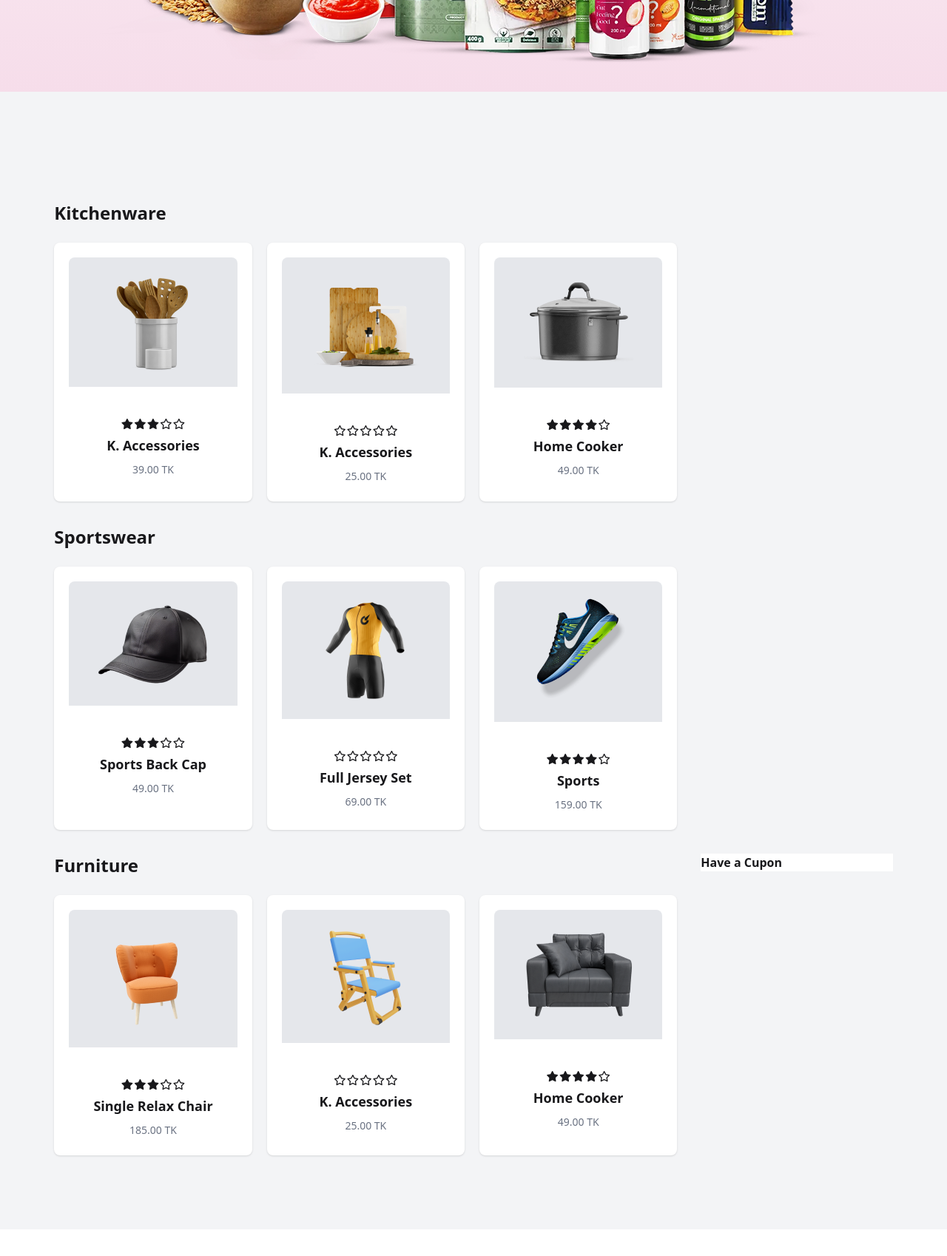
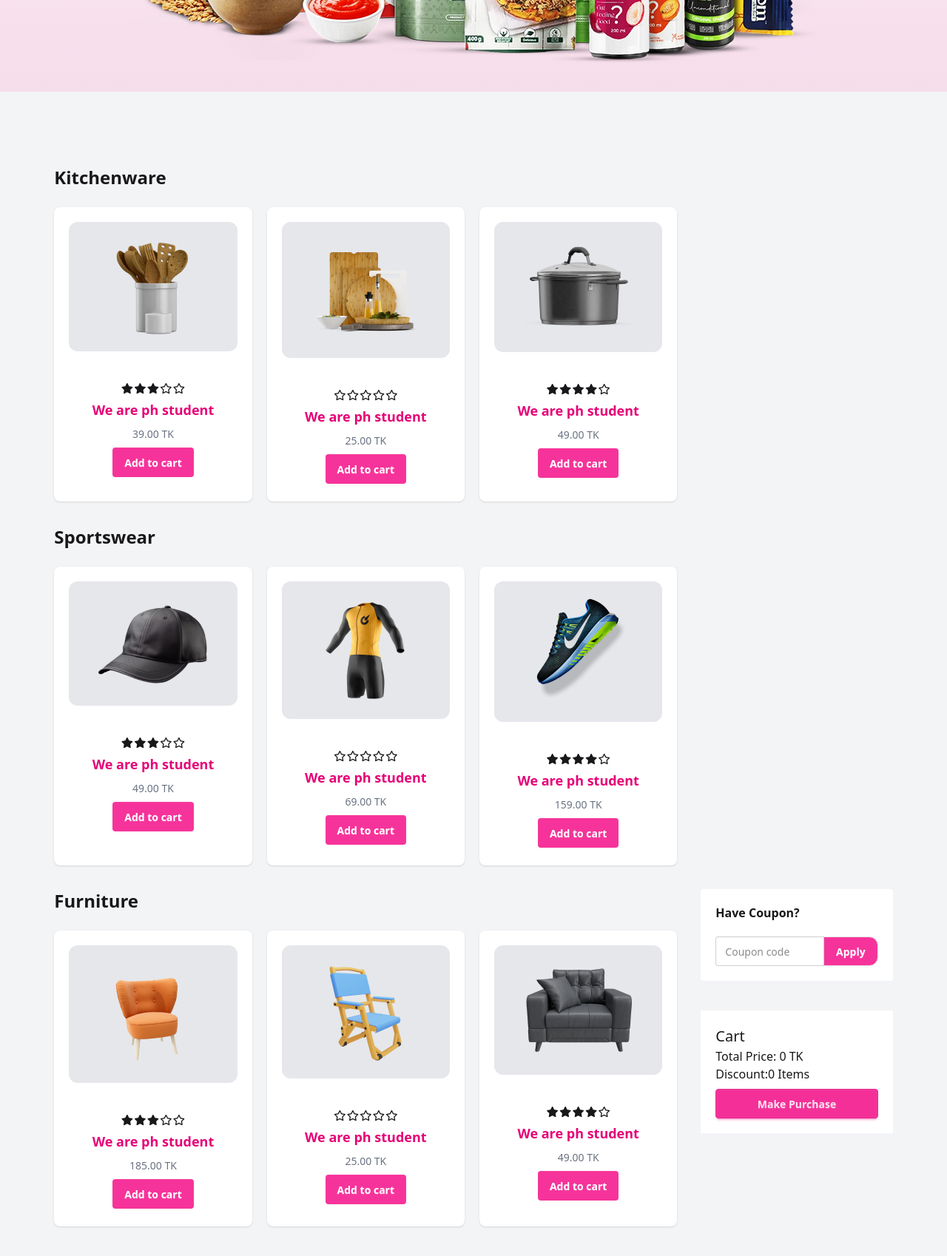
Before and after one commit to sm-sabbir64/Deshi-deals, a plain HTML site: page index.html in a window 1280 px wide. Shown: the part 1000-2698 px from the top of the page at 74% size. Before the commit the page ends 2662 px from the top, so only its background shows below. Drawn offline with nearby package versions, Linux system fonts and the light colour scheme.

Commit message:
added js explained dynamic resources

```diff
--- a/index.html
+++ b/index.html
@@ -31,8 +31,7 @@
 
     <main class="bg-gray-100">
         <!-- banner section start here -->
-        <section id="banner"
-            class=" bg-linear-to-t from-[#F6DDEA] to-[#FFFFFF]">
+        <section id="banner" class=" bg-linear-to-t from-[#F6DDEA] to-[#FFFFFF]">
             <div class="mt-[140px]">
                 <h1 class="font-bold text-[40px] flex justify-center">Purchase TK 200 or above & get</h1>
                 <span class=" flex justify-center font-bold text-[40px] text-[#e527b2]">20% off</span>
@@ -45,16 +44,14 @@
         </section>
 
         <!-- Products section start here -->
-        <section id="products-container"
-            class=" mt-12 w-11/12 mx-auto py-25 grid grid-cols-12 gap-8  p-5">
+        <section id="products-container" class="w-11/12 mx-auto py-25 grid grid-cols-12 gap-8  p-5">
             <section id="product-box" class="col-span-9">
                 <div class="kitchen">
                     <h1 class="text-2xl font-bold">Kitchenware</h1>
                     <div class="kitchen-items grid grid-cols-3 gap-5 mt-6">
                         <div class="card bg-base-100 shadow-sm">
-                            <figure class="bg-gray-200 m-5">
-                                <img src="./assets/kitchen-1.png" alt="Shoes"
-                                    class="rounded-xl py-5" />
+                            <figure class="bg-gray-200 m-5 rounded-xl">
+                                <img src="./assets/kitchen-1.png" alt="Shoes" class="rounded-xl py-5" />
                             </figure>
                             <div class="card-body items-center text-center">
                                 <div class="flex">
@@ -66,13 +63,13 @@
                                 </div>
                                 <h2 class="card-title">K. Accessories</h2>
                                 <span class="text-gray-500">39.00 TK</span>
+                                 <button id="cart-btn-spoon" class="btn text-white bg-pink-500 border-none">Add to cart</button>
                             </div>
                         </div>
 
                         <div class="card bg-base-100 shadow-sm ">
-                            <figure class="bg-gray-200 m-5">
-                                <img src="./assets/kitchen-2.png" alt="Shoes"
-                                    class="rounded-xl py-5" />
+                            <figure class="bg-gray-200 m-5 rounded-xl">
+                                <img src="./assets/kitchen-2.png" alt="Shoes" class="rounded-xl py-5" />
                             </figure>
                             <div class="card-body items-center text-center">
                                 <div class="flex">
@@ -84,13 +81,13 @@
                                 </div>
                                 <h2 class="card-title">K. Accessories</h2>
                                 <span class="text-gray-500">25.00 TK</span>
+                                <button class="btn text-white bg-pink-500 border-none">Add to cart</button>
                             </div>
                         </div>
 
                         <div class="card bg-base-100 shadow-sm">
-                            <figure class="bg-gray-200 m-5">
-                                <img src="./assets/kitchen-3.png" alt="Shoes"
-                                    class="rounded-xl py-5" />
+                            <figure class="bg-gray-200 m-5 rounded-xl">
+                                <img src="./assets/kitchen-3.png" alt="Shoes" class="rounded-xl py-5" />
                             </figure>
                             <div class="card-body items-center text-center">
                                 <div class="flex">
@@ -102,6 +99,7 @@
                                 </div>
                                 <h2 class="card-title">Home Cooker</h2>
                                 <span class="text-gray-500">49.00 TK</span>
+                                <button class="btn text-white bg-pink-500 border-none">Add to cart</button>
 
                             </div>
                         </div>
@@ -113,9 +111,8 @@
                     <h1 class="text-2xl font-bold">Sportswear</h1>
                     <div class="kitchen-items grid grid-cols-3 gap-5 mt-6">
                         <div class="card bg-base-100 shadow-sm">
-                            <figure class=" bg-gray-200 m-5 ">
-                                <img src="./assets/sports-1.png" alt="Shoes"
-                                    class="rounded-xl py-5" />
+                            <figure class=" bg-gray-200 m-5 rounded-xl ">
+                                <img src="./assets/sports-1.png" alt="Shoes" class="rounded-xl py-5" />
                             </figure>
                             <div class="card-body items-center text-center">
                                 <div class="flex">
@@ -127,13 +124,13 @@
                                 </div>
                                 <h2 class="card-title">Sports Back Cap</h2>
                                 <span class="text-gray-500">49.00 TK</span>
+                                <button class="btn text-white bg-pink-500 border-none">Add to cart</button>
                             </div>
                         </div>
 
                         <div class="card bg-base-100 shadow-sm">
-                            <figure class="bg-gray-200 m-5">
-                                <img src="./assets/sports-2.png" alt="Shoes"
-                                    class="rounded-xl py-5" />
+                            <figure class="bg-gray-200 m-5 rounded-xl">
+                                <img src="./assets/sports-2.png" alt="Shoes" class="rounded-xl py-5" />
                             </figure>
                             <div class="card-body items-center text-center">
                                 <div class="flex">
@@ -145,13 +142,13 @@
                                 </div>
                                 <h2 class="card-title">Full Jersey Set</h2>
                                 <span class="text-gray-500">69.00 TK</span>
+                                <button class="btn text-white bg-pink-500 border-none">Add to cart</button>
                             </div>
                         </div>
 
                         <div class="card bg-base-100 shadow-sm">
-                            <figure class="bg-gray-200 m-5">
-                                <img src="./assets/sports-3.png" alt="Shoes"
-                                    class="rounded-xl py-5" />
+                            <figure class="bg-gray-200 m-5 rounded-xl">
+                                <img src="./assets/sports-3.png" alt="Shoes" class="rounded-xl py-5" />
                             </figure>
                             <div class="card-body items-center text-center">
                                 <div class="flex">
@@ -163,6 +160,7 @@
                                 </div>
                                 <h2 class="card-title">Sports</h2>
                                 <span class="text-gray-500">159.00 TK</span>
+                                <button class="btn text-white bg-pink-500 border-none">Add to cart</button>
 
                             </div>
                         </div>
@@ -174,9 +172,8 @@
                     <h1 class="text-2xl font-bold">Furniture</h1>
                     <div class="kitchen-items grid grid-cols-3 gap-5 mt-6">
                         <div class="card bg-base-100 shadow-sm">
-                            <figure class="bg-gray-200 m-5">
-                                <img src="./assets/furniture-1.png" alt="Shoes"
-                                    class="rounded-xl py-5" />
+                            <figure class="bg-gray-200 m-5 rounded-xl">
+                                <img src="./assets/furniture-1.png" alt="Shoes" class="rounded-xl py-5" />
                             </figure>
                             <div class="card-body items-center text-center">
                                 <div class="flex">
@@ -188,13 +185,13 @@
                                 </div>
                                 <h2 class="card-title">Single Relax Chair</h2>
                                 <span class="text-gray-500">185.00 TK</span>
+                                <button class="btn text-white bg-pink-500 border-none">Add to cart</button>
                             </div>
                         </div>
 
                         <div class="card bg-base-100 shadow-sm ">
-                            <figure class="bg-gray-200 m-5">
-                                <img src="./assets/furniture-2.png" alt="Shoes"
-                                    class="rounded-xl py-5" />
+                            <figure class="bg-gray-200 m-5 rounded-xl">
+                                <img src="./assets/furniture-2.png" alt="Shoes" class="rounded-xl py-5" />
                             </figure>
                             <div class="card-body items-center text-center">
                                 <div class="flex">
@@ -206,13 +203,13 @@
                                 </div>
                                 <h2 class="card-title">K. Accessories</h2>
                                 <span class="text-gray-500">25.00 TK</span>
+                                <button class="btn text-white bg-pink-500 border-none">Add to cart</button>
                             </div>
                         </div>
 
                         <div class="card bg-base-100 shadow-sm">
-                            <figure class="bg-gray-200 m-5">
-                                <img src="./assets/furniture-3.png" alt="Shoes"
-                                    class="rounded-xl py-5" />
+                            <figure class="bg-gray-200 m-5 rounded-xl">
+                                <img src="./assets/furniture-3.png" alt="Shoes" class="rounded-xl py-5" />
                             </figure>
                             <div class="card-body items-center text-center">
                                 <div class="flex">
@@ -224,7 +221,7 @@
                                 </div>
                                 <h2 class="card-title">Home Cooker</h2>
                                 <span class="text-gray-500">49.00 TK</span>
-
+                                <button class="btn text-white bg-pink-500 border-none">Add to cart</button>
                             </div>
                         </div>
                     </div>
@@ -232,14 +229,25 @@
             </section>
 
             <aside id="cart-box" class="col-span-3">
-                <div class="bg-white">
-                    <h1 class="font-bold">Have a Cupon</h1>
+                <div class="bg-white p-5 rounded">
+                    <h1 class="font-bold mb-5">Have Coupon?</h1>
+                    <div class="join">
+                        <input class="input join-item" placeholder="Coupon code" />
+                        <button class="btn join-item rounded-r-xl bg-pink-500 text-white">Apply</button>
+                    </div>
+                </div>
+                <div class="cart-box bg-white mt-10 p-5">
+                    <h2 class="font bold text-[20px]">Cart</h2>
+                    <div class="" id="cart-container"></div>
+                    <div class="">
+                        <h2>Total Price: <span id="total-price">0 </span>TK</h2>
+                        <h2>Discount:<span id="total-price">0 </span>Items</h2>
+                       <button class="btn btn-secondary w-full mt-2">Make Purchase</button>
+                    </div>
                 </div>
             </aside>
-
         </section>
-
     </main>
+    <script src="./script/index.js"></script>
 </body>
-
 </html>
--- /dev/null
+++ b/script/index.js
@@ -0,0 +1,23 @@
+console.log(document)
+//event add korar system
+
+//যেখানে ক্লিক হবে সেটাকে ধরে নিয়ে আসতে হবে।
+//ইভেন্ট অ্যাড করতে হবে।
+//ফাংশন লেখতে হবে।
+
+// document.getElementById("cart-btn-spoon").addEventListener('click', function(){
+//     alert('Spoon clicked')
+// })
+
+// id -> element
+// className -> array of element
+// tagName -> array of element
+// querySelector -> element
+// querySelectorAll -> array of element
+
+const titles = document.querySelectorAll('.card-title');
+console.log(titles);
+
+for(let title of titles){
+    title.innerHTML = "<span class='text-pink-600'>We are ph student</span>"
+}
```
